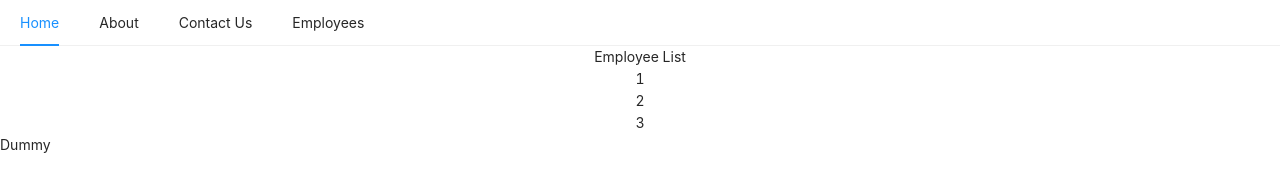
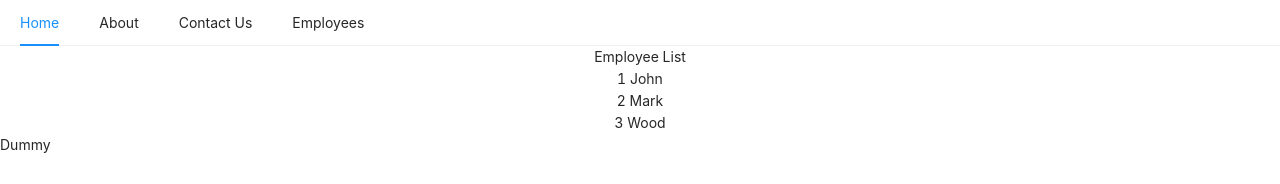
Before and after one commit to amit-gaikwad/react-dummy-examples, a React (Create React App) app: page /employees in a window 1280 px wide. Shown: the top 184 px of the page. Built offline with nearby package versions, Linux system fonts and the light colour scheme.

Commit message:
add use params use location & useHistory

```diff
--- a/src/EmployeeList/EmployeeDetailsComponent.jsx
+++ b/src/EmployeeList/EmployeeDetailsComponent.jsx
@@ -1,32 +1,32 @@
 import { Col, Row } from "antd";
-import React, { Component } from "react";
+import React from "react";
 import { employees } from "../Utils/EmployeeData";
 import PropTypes from "prop-types";
+import { useParams, useLocation } from "react-router-dom";
 
-export class EmployeeDetailsComponent extends Component {
-  constructor(props) {
-    super(props);
-    this.state = { employees: employees, eno: 2 };
-  }
-  renderEmployeeDetails() {
-    const emp = this.state.employees.find((e) => {
-      return e.id == this.props.match.params.myEmployeeId;
+export function EmployeeDetailsComponent(props) {
+  const myParams = useParams();
+  const myLocation = useLocation();
+  console.log("myParams", myParams, props);
+  console.log("myLocation >>", myLocation);
+  function renderEmployeeDetails() {
+    const emp = employees.find((e) => {
+      return e.id == myParams.myEmployeeId;
     });
-    return <Col span={24}>Name :{emp.name}</Col>;
-  }
-
-  render() {
-    // console.log(
-    //   "props in Employee Details",
-    //   this.props.match.params.myEmployeeId
-    // );
     return (
-      <Row>
-        <Col>Employee Details</Col>
-        {this.renderEmployeeDetails()}
-      </Row>
+      <Col span={24}>
+        <Col>Name :{emp.name}</Col>
+        <Col>Salary :{emp.salary}</Col>
+        <Col>Email :{emp.email}</Col>
+      </Col>
     );
   }
+  return (
+    <Row>
+      <Col>Employee Details</Col>
+      {renderEmployeeDetails()}
+    </Row>
+  );
 }
 
 EmployeeDetailsComponent.propTypes = {
--- a/src/EmployeeList/EmployeeListComponent.jsx
+++ b/src/EmployeeList/EmployeeListComponent.jsx
@@ -1,43 +1,37 @@
 import { Col, Row } from "antd";
-import React, { Component } from "react";
+import React from "react";
 import PropTypes from "prop-types";
+import { useHistory } from "react-router-dom";
 import { employees } from "../Utils/EmployeeData";
 import { DummyComponent } from "./DummyComponent";
 
-export class EmployeeListComponent extends Component {
-  constructor(props) {
-    super(props);
-    this.state = {
-      employees: employees,
-    };
+export function EmployeeListComponent() {
+  const history = useHistory();
+
+  function handleEmployeeClick(e) {
+    //props.history.push("/employee/" + e.id);
+    history.push("/employee/" + e.id);
   }
 
-  handleEmployeeClick(e) {
-    this.props.history.push("/employee/" + e.id);
-    //console.log("you clicked", this, e);
-  }
-  render() {
-    console.log("props in Employee list component", this.props);
   return (
     <Row>
       <Col span={24}>Employee List</Col>
-        {this.state.employees.map((emp) => {
+      {employees.map((emp) => {
         return (
           <Col
             span={24}
             key={emp.id}
             onClick={() => {
-                this.handleEmployeeClick(emp);
+              handleEmployeeClick(emp);
             }}
           >
-              {emp.id}
+            {emp.id} {emp.name}
           </Col>
         );
       })}
-        <DummyComponent history={this.props.history}></DummyComponent>
+      <DummyComponent></DummyComponent>
     </Row>
   );
-  }
 }
 
 EmployeeListComponent.propTypes = {
```
Lines whose indentation alone changed are shown as unchanged.
